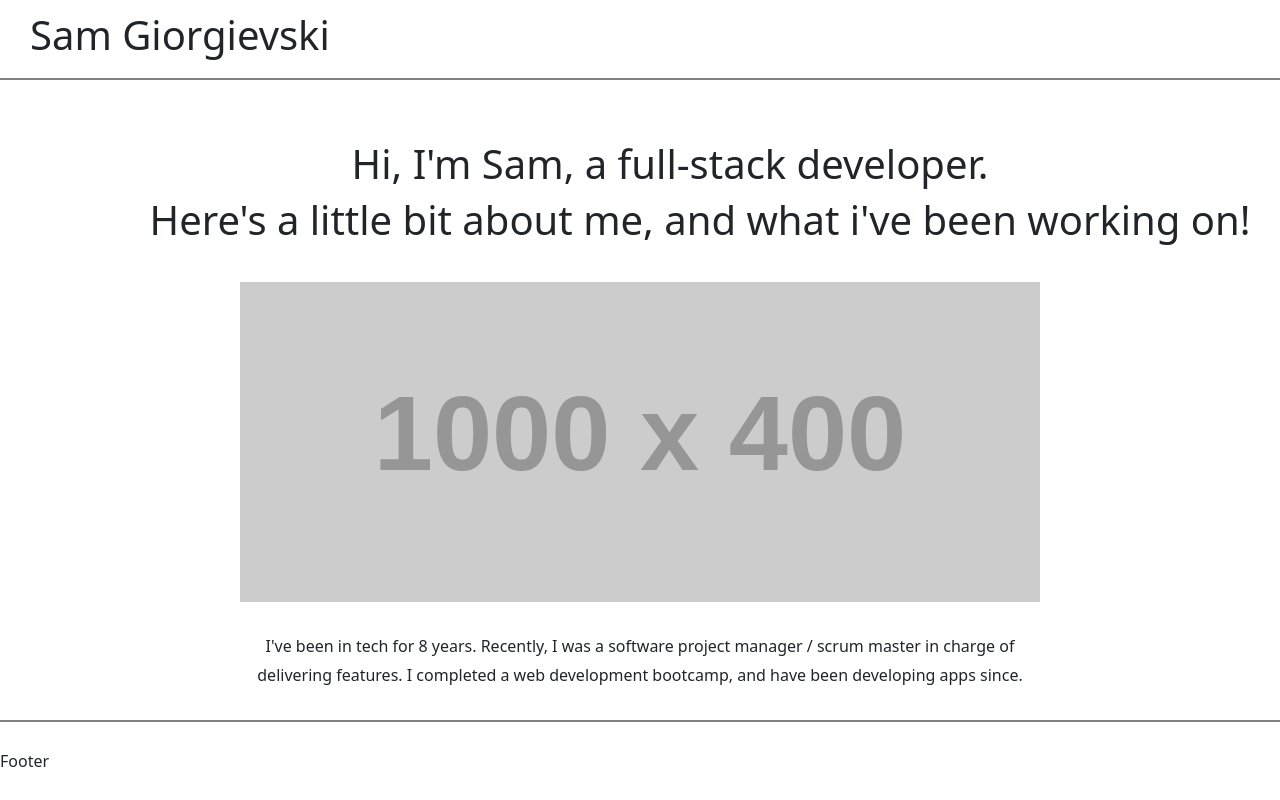
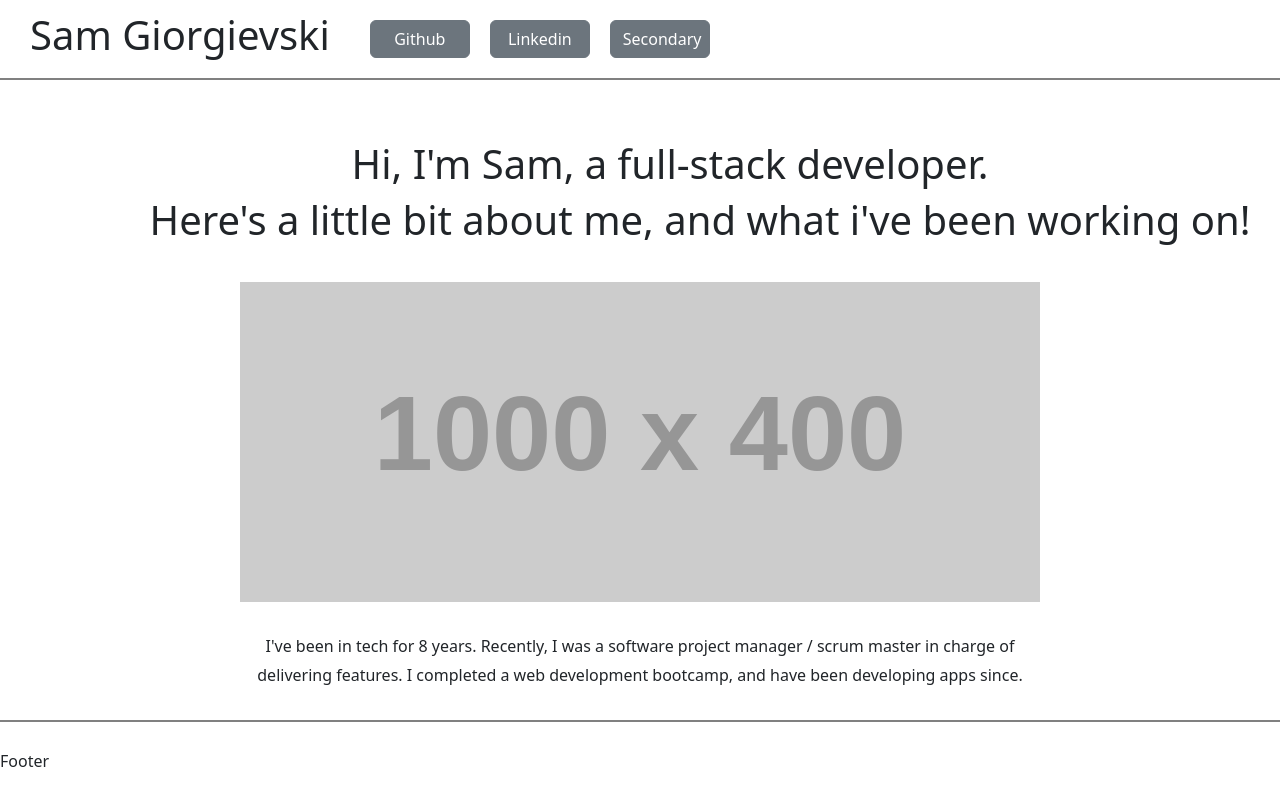
Before and after one commit to SamGiorgievski/portfolio, a React (Create React App) app: page / in a window 1280 px wide. Shown: the top 800 px of the page. Built offline with nearby package versions, Linux system fonts and the light colour scheme.

Commit message:
header icons

```diff
--- a/src/Header.js
+++ b/src/Header.js
@@ -1,5 +1,7 @@
 import React from 'react';
 import './Header.scss';
+import Button from 'react-bootstrap/Button';
+import 'bootstrap/dist/css/bootstrap.min.css';
 
 export default function Header() {
   return (
@@ -7,6 +9,11 @@ export default function Header() {
         <h1 className="header__title">
           Sam Giorgievski
         </h1>
+        <div className="header__buttons">
+          <Button variant="secondary" className="header__button">Github</Button>
+          <Button variant="secondary" className="header__button">Linkedin</Button>
+          <Button variant="secondary" className="header__button">Secondary</Button>
+        </div>
       </div>
   )
 }
--- a/src/Header.scss
+++ b/src/Header.scss
@@ -9,5 +9,10 @@
 
 .header__title {
   margin-left: 30px;
+  margin-right: 30px;
+}
 
+.header__button {
+  margin: 10px;
+  width: 100px;
 }
```
